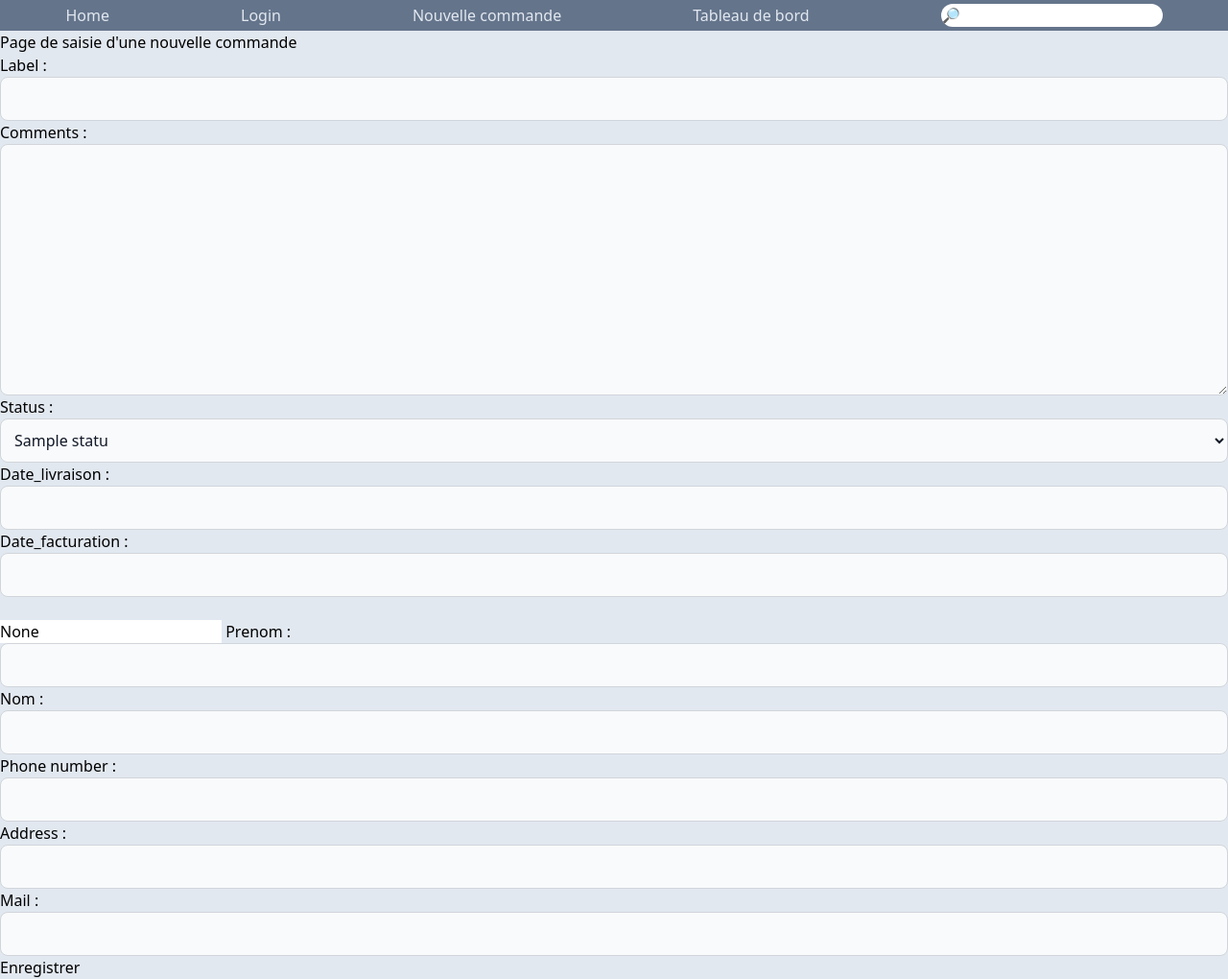
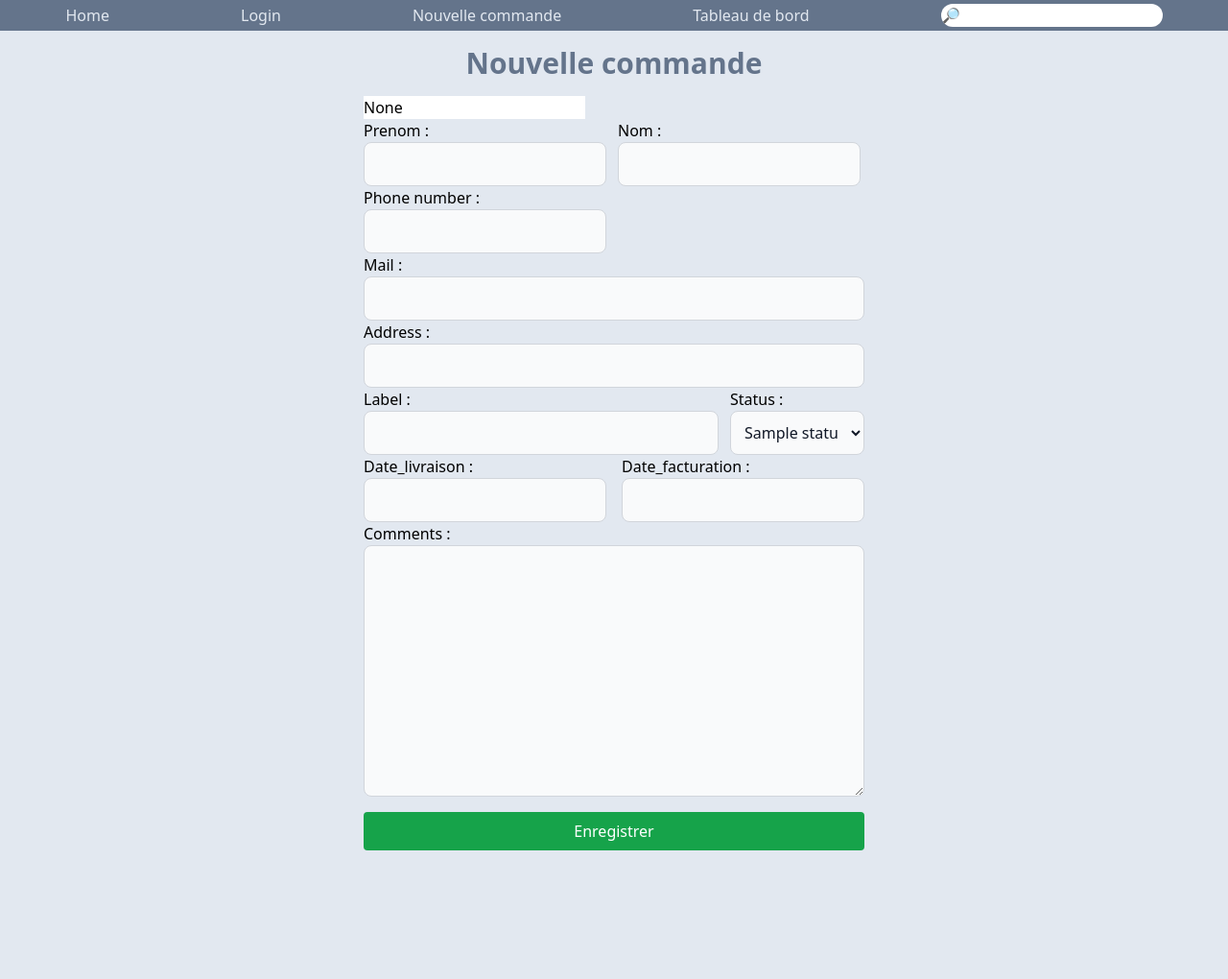
Before and after one commit to SimonDesc/order_nest, a Django app: page /orders/create/ in a window 1280 px wide. Shown: the whole page at 96% size. After the commit the page ends 886 px from the top, so only its background shows below. Run offline with Django 4.2, Linux system fonts and the light colour scheme; tables that the repository leaves empty hold one stand-in row (values such as "Sample post"); some libraries are stand-ins or nearby versions.

Commit message:
add front for new order

```diff
--- a/src/webapp/templates/webapp/home.html
+++ b/src/webapp/templates/webapp/home.html
@@ -32,7 +32,7 @@
         <div class="status border-t my-3">{{ commande.status }}</div>
         <div class="flex justify-end">
             <a href="{% url 'webapp:order-edit' pk=commande.pk %}">
-            <button type="button" class="py-2.5 px-5 mr-2 mb-2 text-sm font-medium text-gray-900 focus:outline-none bg-white rounded-full border border-gray-200 hover:bg-gray-100 hover:text-yellow-700 focus:z-10 focus:ring-4 focus:ring-gray-200 dark:focus:ring-gray-700 dark:bg-gray-800 dark:text-gray-400 dark:border-gray-600 dark:hover:text-white dark:hover:bg-gray-700">Modifier</button>
+            <button type="button" class="py-2.5 px-5 mr-2 mb-2 text-sm font-medium text-gray-900 focus:outline-none bg-white rounded-full border border-gray-200 hover:bg-gray-100 hover:text-green-400 focus:z-10 focus:ring-4 focus:ring-gray-200 dark:focus:ring-gray-700 dark:bg-gray-800 dark:text-gray-400 dark:border-gray-600 dark:hover:text-white dark:hover:bg-gray-700">Modifier</button>
         </a>
         </div>
 
--- a/src/webapp/templates/webapp/orders/order-create.html
+++ b/src/webapp/templates/webapp/orders/order-create.html
@@ -8,38 +8,15 @@
 {% endblock %}
 
 {% block content %}
-  <h1>Page de saisie d'une nouvelle commande</h1>
+<div class="titre flex justify-center text-slate-500 mt-4 text-3xl font-bold mb-4">
+    <h1>Nouvelle commande</h1>
+</div>
 
 
+<div class="form flex justify-center">
     <form method="POST">
         {% csrf_token %}
-    <!-- Champs du formulaire NewOrderForm -->
-    {{ order_form.label.label_tag }} {{ order_form.label }}
-    {% if order_form.label.errors %}
-        <div class="errors">{{ order_form.label.errors }}</div>
-    {% endif %}
 
-    {{ order_form.comments.label_tag }} {{ order_form.comments }}
-    {% if order_form.comments.errors %}
-        <div class="errors">{{ order_form.comments.errors }}</div>
-    {% endif %}
-
-    {{ order_form.status.label_tag }} {{ order_form.status }}
-    {% if order_form.status.errors %}
-        <div class="errors">{{ order_form.status.errors }}</div>
-    {% endif %}
-
-    {{ order_form.estimated_delivery_date.label_tag }} {{ order_form.estimated_delivery_date }}
-    {% if order_form.estimated_delivery_date.errors %}
-        <div class="errors">{{ order_form.estimated_delivery_date.errors }}</div>
-    {% endif %}
-
-    {{ order_form.invoice_date.label_tag }} {{ order_form.invoice_date }}
-    {% if order_form.invoice_date.errors %}
-        <div class="errors">{{ order_form.invoice_date.errors }}</div>
-    {% endif %}
-
-    <br>
          <!-- Champs du formulaire NewCustomerForm -->
         {% if customer_id %}
             <input name="id" value="{{ customer_id }}" readonly>
@@ -47,33 +24,113 @@
             <input name="id" id="id_customer" value="{{ customer_form.instance.id }}" readonly />
         {% endif %}
 
+        <div class="infos flex flex-no-wrap gap-3">
+
+            <div class="prenom">
                 {{ customer_form.first_name.label_tag }} {{ customer_form.first_name }}
                 {% if customer_form.first_name.errors %}
-        <div class="errors">{{ customer_form.first_name.errors }}</div>
+                <div class="errors">
+                    {{ customer_form.first_name.errors }}
+                </div>
                 {% endif %}
+            </div>
 
+            <div class="nom">
                 {{ customer_form.last_name.label_tag }} {{ customer_form.last_name }}
                 {% if customer_form.last_name.errors %}
-        <div class="errors">{{ customer_form.last_name.errors }}</div>
+                <div class="errors">
+                    {{ customer_form.last_name.errors }}
+                </div>
                 {% endif %}
+            </div>
+        </div>
 
+        <div class="coordonnees flex flex-no-wrap gap-3">
+            <div>
                 {{ customer_form.phone_number.label_tag }} {{ customer_form.phone_number }}
                 {% if customer_form.phone_number.errors %}
-        <div class="errors">{{ customer_form.phone_number.errors }}</div>
+                <div class="errors">
+                    {{ customer_form.phone_number.errors }}
+                </div>
                 {% endif %}
+            </div>
 
-    {{ customer_form.address.label_tag }} {{ customer_form.address }}
-    {% if customer_form.address.errors %}
-        <div class="errors">{{ customer_form.address.errors }}</div>
-    {% endif %}
+            <div>
+
+            </div>
+        </div>
 
         {{ customer_form.mail.label_tag }} {{ customer_form.mail }}
                 {% if customer_form.mail.errors %}
-        <div class="errors">{{ customer_form.mail.errors }}</div>
+                <div class="errors">
+                    {{ customer_form.mail.errors }}
+                </div>
                 {% endif %}
 
-    <button type="submit" class="btn btn-submit" value="Update">Enregistrer</button>
+        <div class="adress">
+            {{ customer_form.address.label_tag }} {{ customer_form.address }}
+            {% if customer_form.address.errors %}
+            <div class="errors">
+                {{ customer_form.address.errors }}
+            </div>
+            {% endif %}
+        </div>
+
+        <div class="labelstatus flex flex-nowrap justify-between gap-3">
+            <div class="flex-grow">
+                {{ order_form.label.label_tag }} {{ order_form.label }}
+                {% if order_form.label.errors %}
+                <div class="errors">
+                    {{ order_form.label.errors }}
+                </div>
+                {% endif %}
+            </div>
+
+            <div class="status">
+                {{ order_form.status.label_tag }} {{ order_form.status }}
+                {% if order_form.status.errors %}
+                <div class="errors">
+                    {{ order_form.status.errors }}
+                </div>
+                {% endif %}
+            </div>
+        </div>
+
+        <div class="dates flex flex-no-wrap gap-4">
+            <div class="livraison">
+                {{ order_form.estimated_delivery_date.label_tag }} {{ order_form.estimated_delivery_date }}
+                {% if order_form.estimated_delivery_date.errors %}
+                <div class="errors">
+                    {{ order_form.estimated_delivery_date.errors }}
+                </div>
+                {% endif %}
+            </div>
+            <div class="facturation">
+                {{ order_form.invoice_date.label_tag }} {{ order_form.invoice_date }}
+                {% if order_form.invoice_date.errors %}
+                <div class="errors">
+                    {{ order_form.invoice_date.errors }}
+                </div>
+                {% endif %}
+            </div>
+        </div>
+        <div class="comment">
+            {{ order_form.comments.label_tag }} {{ order_form.comments }}
+            {% if order_form.comments.errors %}
+            <div class="errors">
+                {{ order_form.comments.errors }}
+            </div>
+            {% endif %}
+        </div>
+
+        <div class="bouton">
+            <button type="submit" class="w-full mb-4 mt-4 bg-green-600 hover:bg-green-700 text-white py-2 px-4 rounded" value="Update">
+                Enregistrer
+            </button>
+        </div>
+
     </form>
+</div>
 
 
 
```
Also changed, not shown: src/webapp/templates/webapp/orders/order-edit.html (+19 -20 lines). Lines whose indentation alone changed are shown as unchanged.
